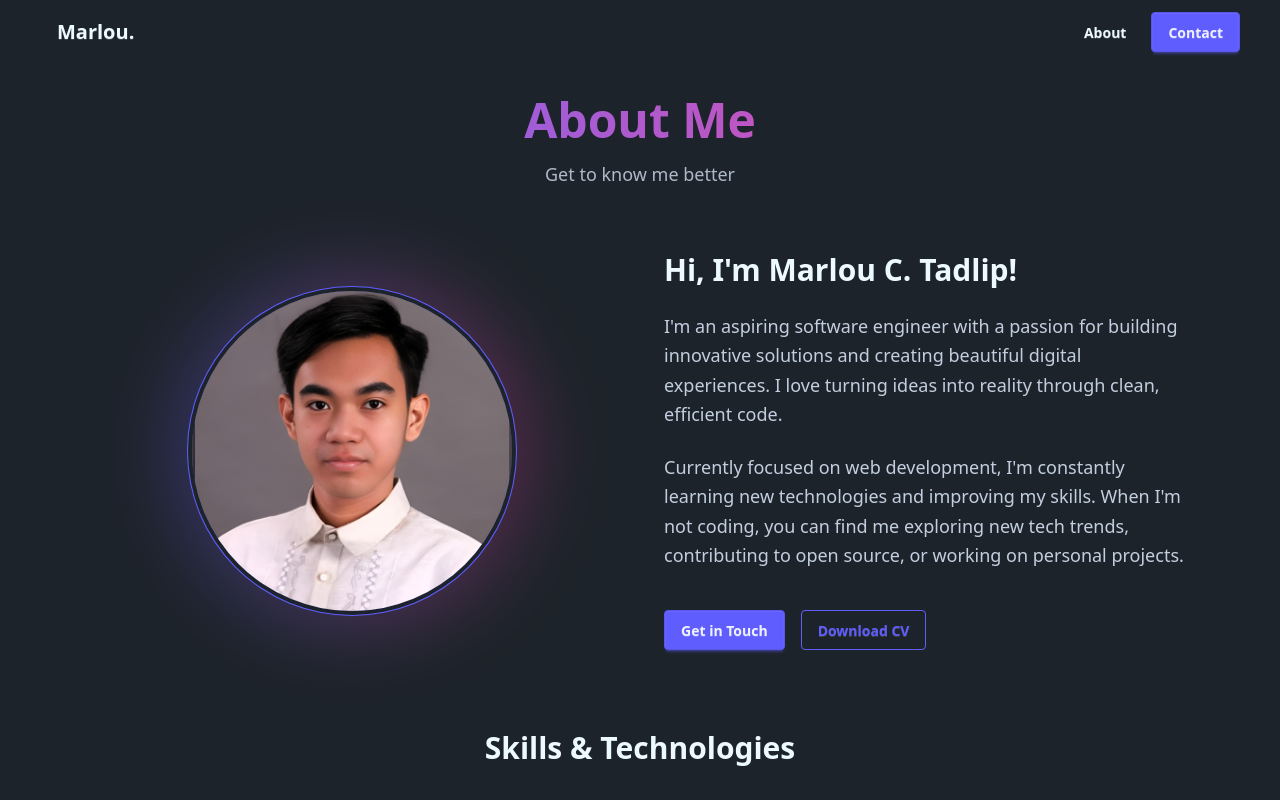
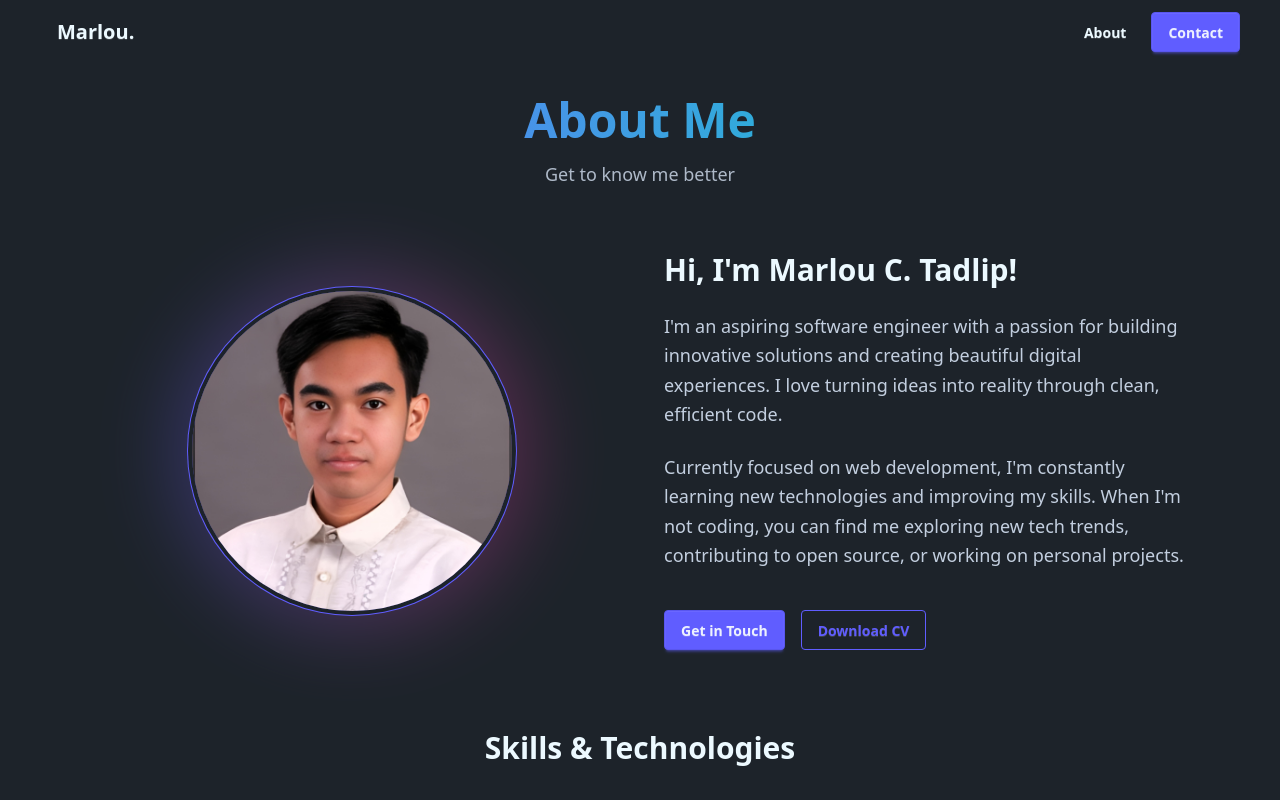
Before and after one commit to MarlouTadlip/portfolio, a Next.js app: page /about in a window 1280 px wide. Shown: the top 800 px of the page. Built offline with nearby package versions, Linux system fonts and the light colour scheme.

Commit message:
changed color of about me

```diff
--- a/components/sections/About.tsx
+++ b/components/sections/About.tsx
@@ -87,7 +87,7 @@ export default function AboutPage() {
     <div className="min-h-screen bg-base-100 pt-24 pb-16">
       <div className="container mx-auto px-6 max-w-6xl">
         <div className="text-center mb-16">
-          <h1 className="text-5xl font-bold mb-4 bg-linear-to-r from-primary to-secondary bg-clip-text text-transparent">
+          <h1 className="text-5xl font-bold mb-4 bg-linear-to-r from-primary to-accent bg-clip-text text-transparent">
             About Me
           </h1>
           <p className="text-lg text-base-content/70">Get to know me better</p>
```
